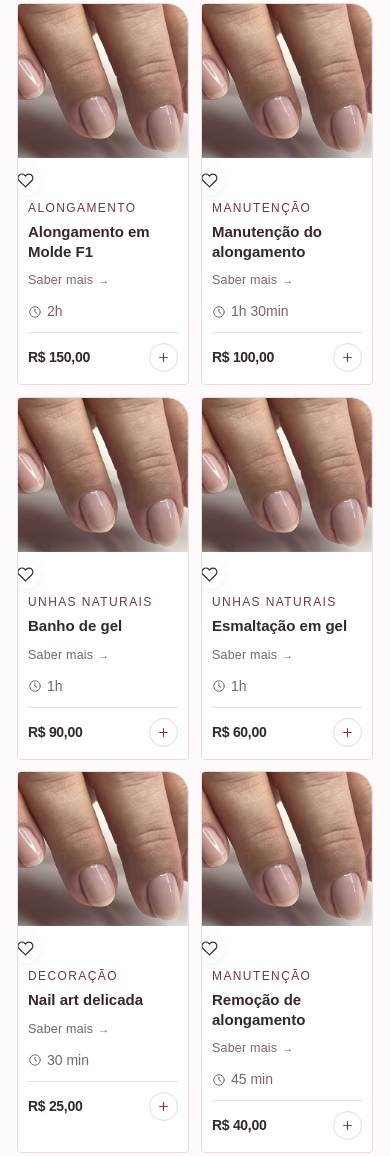
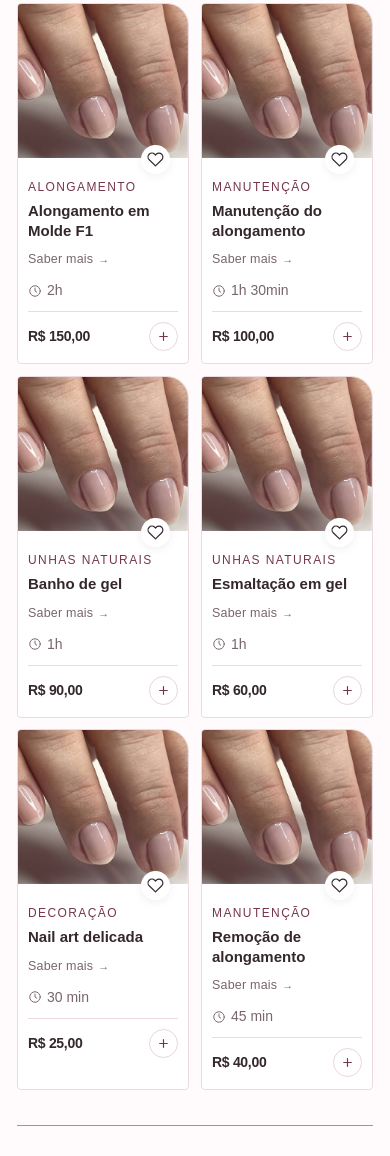
Before and after one commit to luizmk7/NAIL-DESIGNER-, a website: page index.html in a window 390 px wide. Shown: the part 986-2142 px from the top of the page. Drawn offline with Linux system fonts and the light colour scheme.

Commit message:
style: adjust button positioning for mobile screens
Add media query to fix layout alignment of favorite buttons on smaller devices.

```diff
--- a/styles.css
+++ b/styles.css
@@ -134,6 +134,15 @@ dialog[open]::backdrop{animation:backdrop-arrive .3s var(--ease-ios) both}
   }
 }
 
+@media(max-width: 768px) {
+  div:nth-of-type(1) > main:nth-of-type(1) > section#catalog:nth-of-type(1) > section#services:nth-of-type(1) > div#grid:nth-of-type(4) > article:nth-of-type(2) > button:nth-of-type(1),
+  .card .favorite,
+  #grid article > button:nth-of-type(1) {
+    margin-left: 130px;
+    margin-top: -21px;
+  }
+}
+
 div#floating:nth-of-type(2) > button:nth-of-type(1) {
   margin-left: -170px;
 }
```
